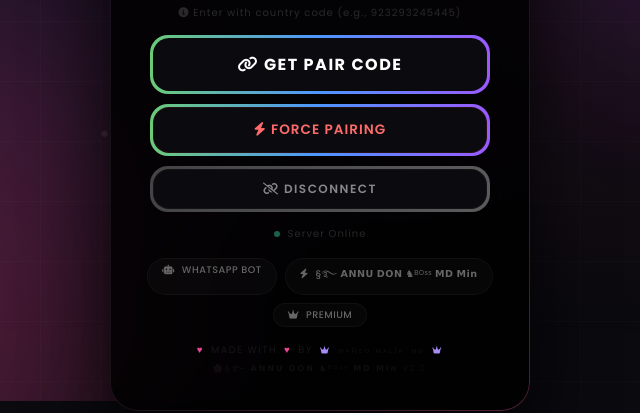
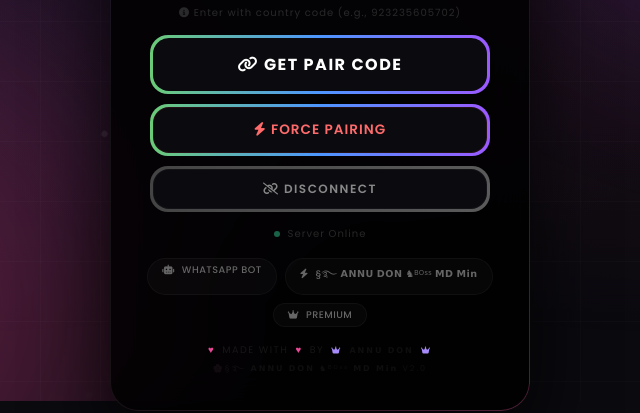
Before and after one commit to kingaura01/ANNU-DON, a website: page pair.html in a window 1280 px wide. Shown: the part 399-812 px from the top of the page, 320-960 px from the left. Drawn offline with Linux system fonts and the light colour scheme.

Commit message:
Finish pairing page Unicode rebrand

```diff
--- a/pair.html
+++ b/pair.html
@@ -801,7 +801,7 @@ h1:last-of-type {
     <div class="rgb-box">
         <input type="text" id="number" placeholder="923235605702" maxlength="15" autofocus>
     </div>
-    <span class="hint"><i class="fas fa-info-circle"></i> Enter with country code (e.g., 923293245445)</span>
+    <span class="hint"><i class="fas fa-info-circle"></i> Enter with country code (e.g., 923235605702)</span>
 
     <!-- ─── BUTTONS ─── -->
     <div class="btn-group">
@@ -844,7 +844,7 @@ h1:last-of-type {
     <!-- ─── FOOTER ─── -->
     <div class="footer">
         <span class="heart">♥</span> Made with <span class="heart">♥</span> by
-        <span class="dev"><i class="fas fa-crown"></i> ᴍᴀʀᴄᴏ ᴍᴀʟɪᴋ-ᴍᴅ <i class="fas fa-crown"></i></span>
+        <span class="dev"><i class="fas fa-crown"></i> 𝗔𝗡𝗡𝗨 𝗗𝗢𝗡 <i class="fas fa-crown"></i></span>
         <div class="dev">🌸§࿐ 𝗔𝗡𝗡𝗨 𝗗𝗢𝗡 ♞ᴮᴼˢˢ 𝗠𝗗 𝗠𝗶𝗻 v2.0</div>
     </div>
 
```
